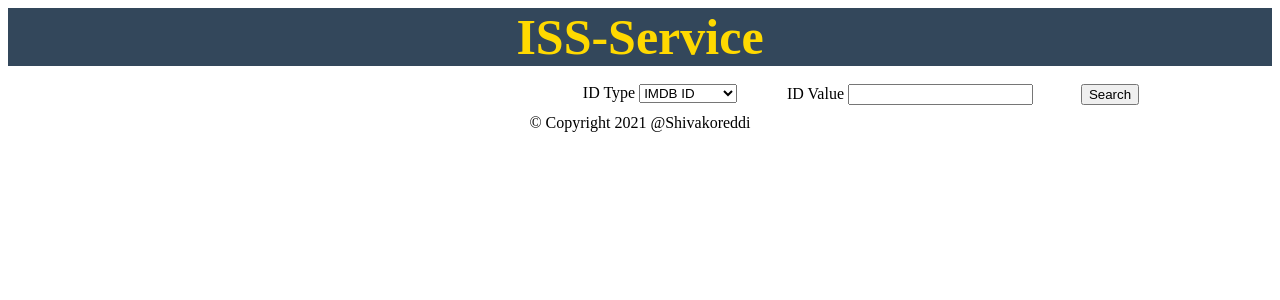
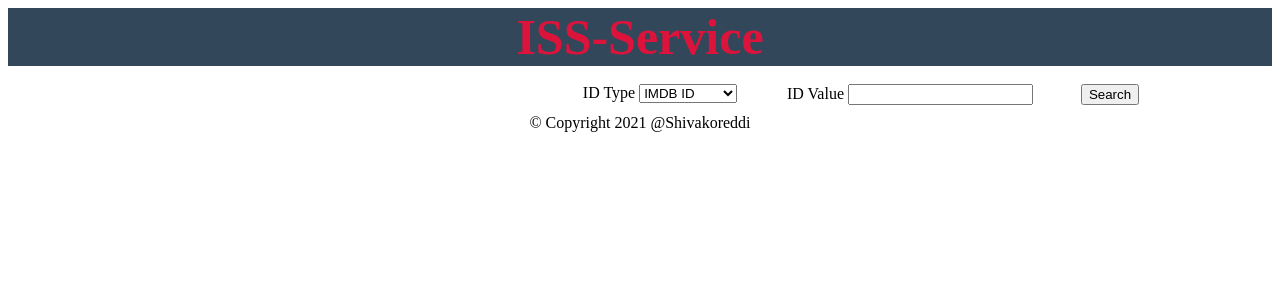
Before and after one commit to Shivakoreddi/IdentifierSearchService, a Flask app: page / in a window 1280 px wide. Shown: the top 300 px of the page. Run offline with Flask 2, Linux system fonts and the light colour scheme.

Commit message:
Update index.html

```diff
--- a/app/templates/index.html
+++ b/app/templates/index.html
@@ -1,6 +1,6 @@
 <html>
 <header style="height: 50px; width: 100%; background-color: #333; text-align: center;">
- <h1 style="background-color:#33475b;font-size:50px;color:#FFD900">ISS-Service</h1>
+ <h1 style="background-color:#33475b;font-size:50px;color:crimson">ISS-Service</h1>
 </header>
 <style>
     .center {
```
